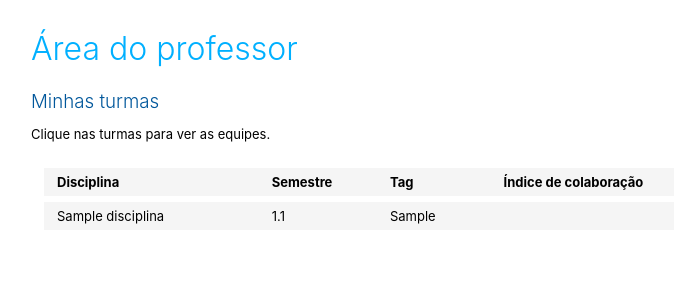
After one commit to equipegenesys/pbla-django-core, a Django app: page /home/professor/turmas in a window 1280 px wide. The commit adds this page. Shown: the top 300 px of the page, without its empty margins (41-715 px from the left). Run offline with Django 3.2, Linux system fonts and the light colour scheme; a user stored in the database is signed in; tables that the repository leaves empty hold one stand-in row (values such as "Sample post"); parts of the project's set-up code (start-up, migrations or seed data) failed here and were passed over.

Commit message:
navegação do professor pelas turmas implementada

```diff
--- a/coreapp/static/coreapp/style.css
+++ b/coreapp/static/coreapp/style.css
@@ -7,7 +7,7 @@ html {
     /* flex-wrap: wrap; */
     /* justify-content: space-between;
     align-content: stretch; */
-    padding-top: 5vh;
+    /* padding-top: 5vh; */
     padding-left: 5vw;
     /* padding-right: 25%; */
     flex-direction: column;
@@ -19,22 +19,33 @@ h5,
 h6 {
     color: #01579B;
     margin: 0;
+    font-weight: 300;
 }
 
 h1,
 h2 {
     color: #00B0FF;
+    font-weight: 300;
+}
+
+table {
+    font-size: small;
+}
+
+p {
+    font-size: small;
 }
 
 .integ-table {
-    width: 70vh;
+    width: 90vh;
     background-color: whitesmoke;
     border: 1em solid white;
     border-collapse: collapse;
 }
 
 .integ-tr,
-.object-tr {
+.object-tr,
+.objects-tr {
     padding-bottom: 1em;
     vertical-align: middle;
     border: 0.5em solid white;
@@ -52,12 +63,22 @@ th {
     cursor: pointer;
 }
 
+.objects-tr:hover {
+    background-color: rgb(235, 230, 230);
+    cursor: pointer;
+}
+
 tr.integ-tr>td {
     padding-left: 1em;
     padding-right: 1em
 }
 
 tr.object-tr>td {
+    padding-left: 1em;
+    padding-right: 1em
+}
+
+tr.objects-tr>td {
     padding-left: 1em;
     padding-right: 1em
 }
--- /dev/null
+++ b/coreapp/static/coreapp/turmas.js
@@ -0,0 +1,8 @@
+for (let i = 1; i <= object_count; i++) {
+    const row = document.getElementById(`row-${i}`);
+
+    row.addEventListener("click", () => {
+        // console.log(row.cells[2].innerHTML);
+        window.location.replace("turmas/" + row.cells[2].innerHTML + "/equipes");
+    });
+}
--- a/coreapp/urls.py
+++ b/coreapp/urls.py
@@ -7,6 +7,7 @@ from . import views, urls_api
 
 urlpatterns = [
     path('home/professor/dash', views.ProfessorDash.as_view(), name='professor_dash'),
+    path('home/professor/turmas', views.TurmasListView.as_view(), name='professor_turmas'),
     path('home/estudante', views.Estudante.as_view(), name='estudante'),
 ]
 
--- a/coreapp/views.py
+++ b/coreapp/views.py
@@ -1,3 +1,4 @@
+from django.db.models.query_utils import Q
 from django.shortcuts import render
 from django.http import HttpResponse, HttpResponseRedirect
 from django.contrib.auth import views as contrib_views
@@ -75,28 +76,24 @@ class Estudante(PermissionRequiredMixin, TemplateView):
         }
         return context
 
+class TurmasListView(PermissionRequiredMixin, TemplateView):
+    template_name = "home/turmas.html"
+    permission_required = ('coreapp.view_dash')
 
-class TurmasFromUser(ListView):
+    def get_context_data(self, **kwargs):
+        queryset = Turma.objects.filter(user__id=self.request.user.id)
+        context = {
+            'object_list': queryset,
+            'object_count': queryset.count(),
+        }
+        return context
 
-    model = Turma
 
-    context_object_name = 'turmas_do_estudante'
 
-    template_name = 'home/include_turma.html'
-
-    # def get_context_data(self, **kwargs):
-
-    #     context = {
-    #         'current_user_id': self.request.user.id
-    #     }
-
-    #     return context
-
-    # def get_queryset(self):
-
-    #     queryset = Turma.objects.filter(user__id=self.request.user.id)
-
-    #     return queryset
+# class TurmasFromUser(ListView):
+#     model = Turma
+#     context_object_name = 'turmas_do_estudante'
+#     template_name = 'home/include_turma.html'
 
 
 class MyAdmView(PermissionRequiredMixin, TemplateView):
--- a/templates/home/estudante.html
+++ b/templates/home/estudante.html
@@ -24,7 +24,7 @@
     <h1>Área do estudante</h1>
     <h3>Minhas integrações</h3>
 
-    <p>Olá, <b>{{ current_user_first_name }}</b>! </p>
+    {% comment %} <p>Olá, <b>{{ current_user_first_name }}</b>! </p> {% endcomment %}
     <p>Caso a ferramenta não esteja integrada, clique para integrar.</p>
 
     <table class="integ-table">
@@ -46,9 +46,6 @@
       </tbody>
 
     </table>
-    <p><i> Ao integrar o Google Drive, caso deseje utilizar uma conta do google com domínio diferente de @gmail.com <br>
-        (como as contas @cesar.school), selecione <b>"Usar outra conta"</b> e siga com o processo de autorização.</i>
-    </p>
     {% comment %} {% include lista_das_minhas_turmas %} {% endcomment %}
     {% include 'home/include_turma.html' %}
   </div>
--- /dev/null
+++ b/templates/home/turmas.html
@@ -0,0 +1,49 @@
+<!DOCTYPE html>
+
+<html>
+  <head>
+    {% load static %}
+    <link
+      rel="stylesheet"
+      type="text/css"
+      href="{% static 'coreapp/style.css' %}"
+    />
+    <title>PBL Analytics: Área do professor</title>
+  </head>
+
+  {% block content %}
+  <body>
+    <div class="main-div">
+      <h1>Área do professor</h1>
+      <h3>Minhas turmas</h3>
+      {% if object_list %}
+      <p>Clique nas turmas para ver as equipes.</p>
+      <table class="integ-table">
+        <tbody>
+          <tr class="objects-tr">
+            <th>Disciplina</th>
+            <th>Semestre</th>
+            <th>Tag</th>
+            <th>Índice de colaboração</th>
+          </tr>
+          {% for turma in object_list %}
+          <tr id="row-{{ forloop.counter }}" class="objects-tr">
+            <td>{{ turma.disciplina.name }}</td>
+            <td>{{ turma.ano }}.{{ turma.semestre }}</td>
+            <td>{{ turma.tag_turma }}</td>
+            <td></td>
+          </tr>
+          {% endfor %}
+        </tbody>
+      </table>
+      {% else %}
+      <p>Você ainda não tem nenhuma turma.</p>
+      {% endif %}
+    </div>
+    <script>
+      var object_count = "{{ object_count }}";
+    </script>
+    <script src="{% static 'coreapp/turmas.js' %}"></script>
+  </body>
+  {% endblock %}
+</html>
```
Also changed, not shown: coreapp/static/coreapp/coreapp.js (+0 -32 lines).
